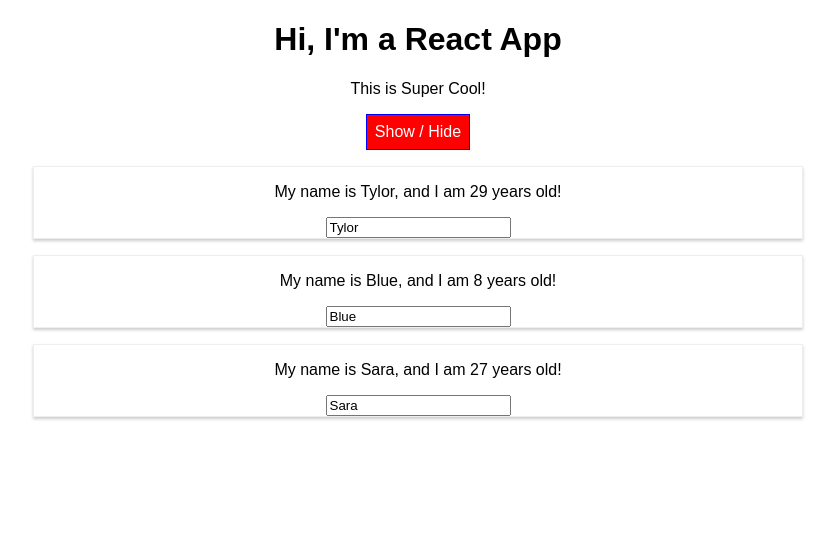
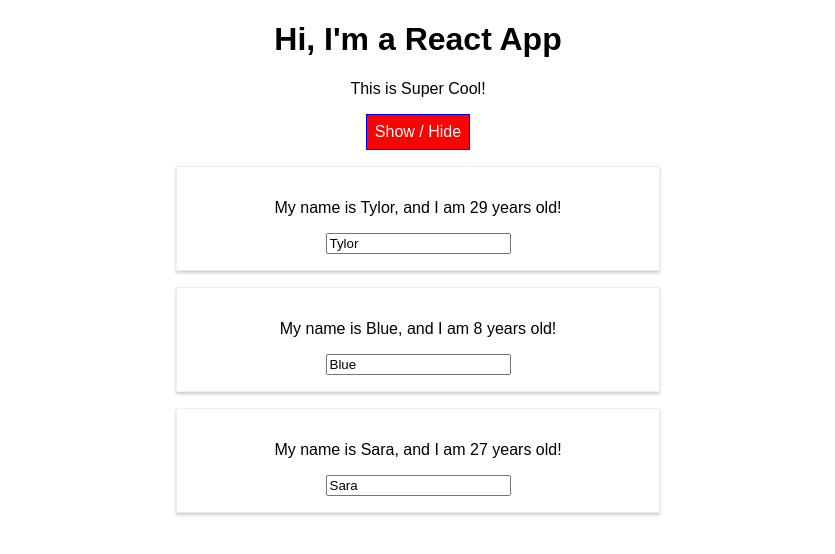
Before and after one commit to tylorschafer/react-complete-guide, a React app: page / in a window 1280 px wide. Both pictures are taken after a click on the button "Show / Hide". Shown: the top 554 px of the page, without its empty margins (222-1057 px from the left). Built offline with nearby package versions, Linux system fonts and the light colour scheme.

Commit message:
Refactor Person to css modules

```diff
--- /dev/null
+++ b/src/Person/Person.css
@@ -0,0 +1,14 @@
+.Person {
+  width: 60%;
+  margin: 16px auto;
+  border: 1px solid #eee;
+  box-shadow: 0 2px 3px #ccc;
+  padding: 16px;
+  text-align: center;
+}
+
+@media (min-width: 500px) {
+  .Person {
+    width: 450px;
+  }
+}
--- a/src/Person/Person.js
+++ b/src/Person/Person.js
@@ -1,26 +1,13 @@
 import React from 'react'
-import styled from 'styled-components'
-
-const StyledDiv = styled.div`
-  width: 60%;
-  margin: 16px auto;
-  border: 1px solid #eee;
-  box-shadow: 0 2px 3px #ccc;
-  padding: 16 px;
-  text-align: center;
-
-  @media (min-width: 500px) {
-        width: '450px';
-  }
-`
+import classes from './Person.css'
 
 const person = (props) => {
   return (
-    <StyledDiv>
+    <div className={classes.Person}>
       <p onClick={props.click}>My name is {props.name}, and I am {props.age} years old!</p>
       <p>{props.children}</p>
       <input type='text' onChange={props.changed} value={props.name} />
-    </StyledDiv>
+    </div>
   )
 }
 
```
